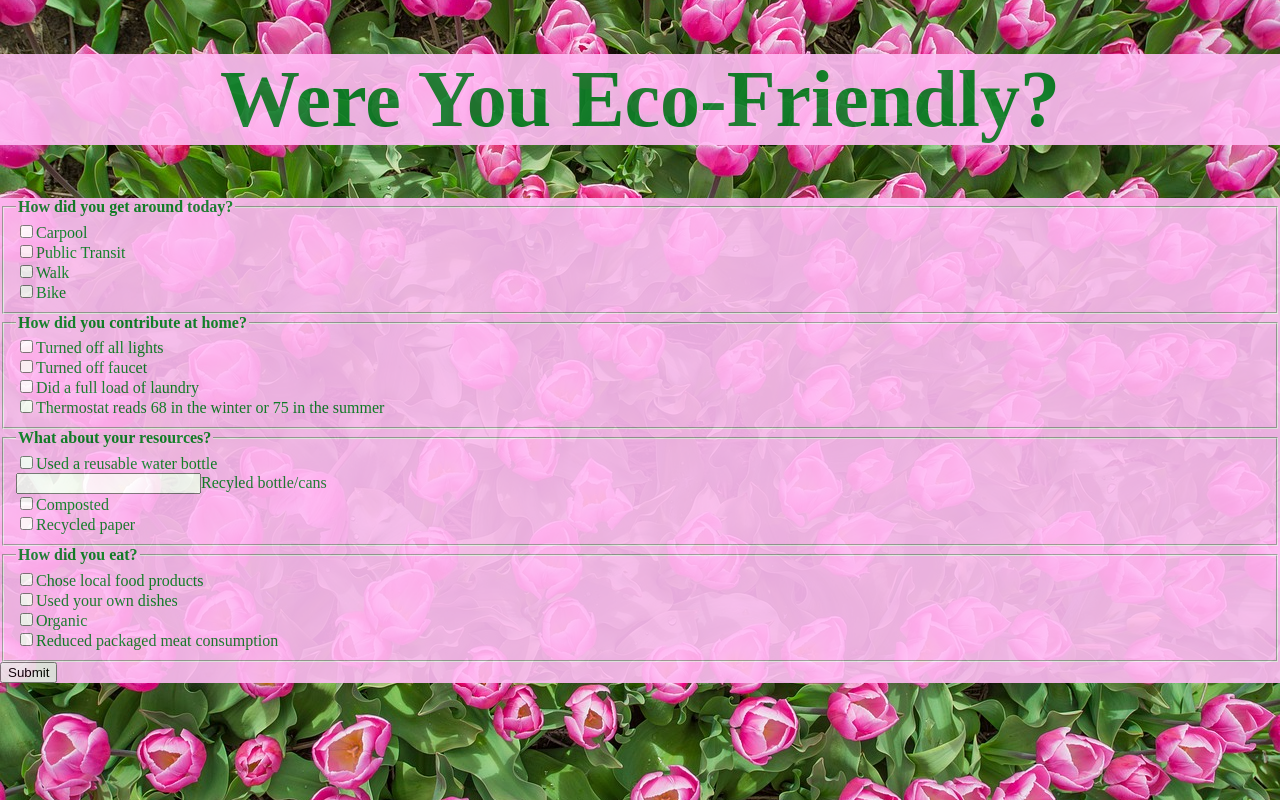
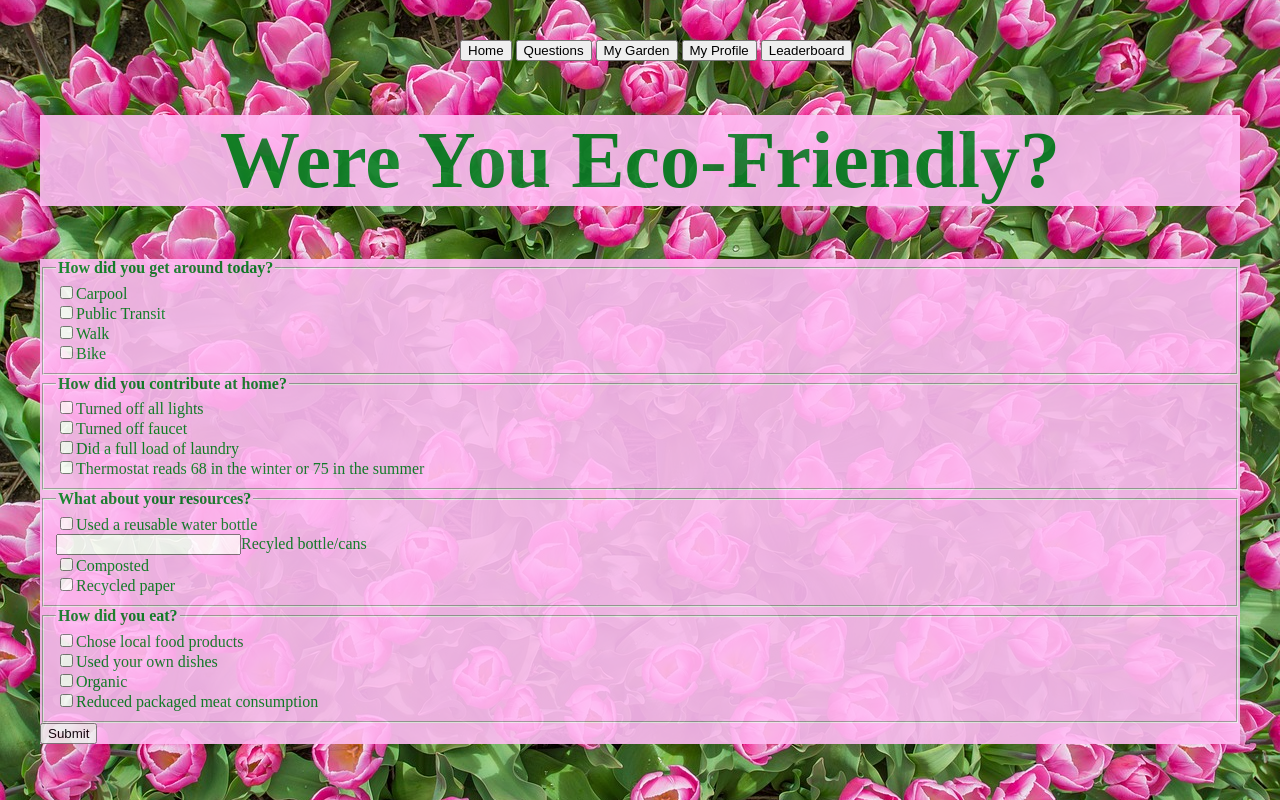
Before and after one commit to komal15/hackcmu, a Python web app: template carbongarden/templates/questions.html in a window 1280 px wide. Run offline with Jinja, Linux system fonts and the light colour scheme; the template is opened without the code that fills it, so the values that code supplies are empty.

Commit message:
Formatting changes

```diff
--- a/carbongarden/templates/login.html
+++ b/carbongarden/templates/login.html
@@ -10,9 +10,9 @@
     <div class = "scr1">
     <h1 class = "title"> Carbon <img src = "../images/foot.png" style="height:0.6em"> Garden </h1>
     </div>
+    <a id="getin" type="button" href="{{login_url}}"> Log In </a>
+    <div>
 
-    <div>
-      <a id="getin" type="button" href="{{login_url}}"> Log In </a>
     </div>
   </body>
 </html>
--- a/carbongarden/templates/questions.html
+++ b/carbongarden/templates/questions.html
@@ -6,6 +6,17 @@
     <link href="../stylesheets/hackcmustyle.css" rel="stylesheet">
   </head>
   <body>
+    <body style="margin:20px;padding:20px">
+    <button type="button" onclick="window.location.href='/'" style=margin-left:35%
+    >Home</button>
+    <button type="button" onclick="window.location.href='/questions'"
+    >Questions</button>
+    <button type="button" onclick="window.location.href='/mygarden'"
+    >My Garden</button>
+    <button type="button" onclick="window.location.href='/myprofile'"
+    >My Profile</button>
+    <button type="button" onclick="window.location.href='/leaderboard'">
+    Leaderboard</button>
     <h1 class= "quest"> Were You Eco-Friendly?
     </h1>
     <div class= "questions">
--- a/carbongarden/templates/welcome.html
+++ b/carbongarden/templates/welcome.html
@@ -11,6 +11,8 @@
   <body>
     <div class = "questions">
     <body style="margin:20px;padding:10px">
+    <button type="button" onclick="window.location.href='/'"
+    >Home</button>
     <button type="button" onclick="window.location.href='/questions'"
     >Questions</button>
     <button type="button" onclick="window.location.href='/mygarden'"
@@ -32,7 +34,7 @@
     friends. <br> Happy reducing, reusing, and recycling! </br> </center> </h3>
   </div>
 
-   <a id="getout" href="{{logout_url}}"> Log Out </a>
+  <a id="getout" href="{{logout_url}}"> Log Out </a>
   </body>
 
 {% else %}
@@ -43,7 +45,7 @@
   </div>
 
   <div>
-    <a id="getin" type="button" href="{{login_url}}"> Log In </a>
+  <a id="getin" type="button" href="{{login_url}}"> Log In </a>
   </div>
   </body>
 {% endif %}
```
Also changed, not shown: carbongarden/templates/myprofile.html (+12 -0 lines), carbongarden/templates/profile.html (+12 -7 lines), 1 other file.
